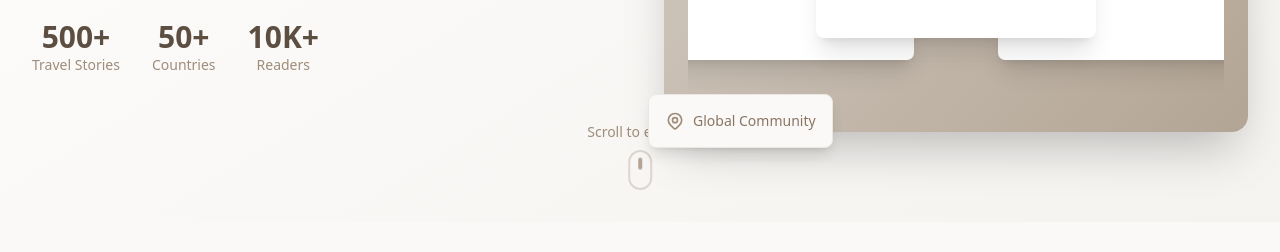
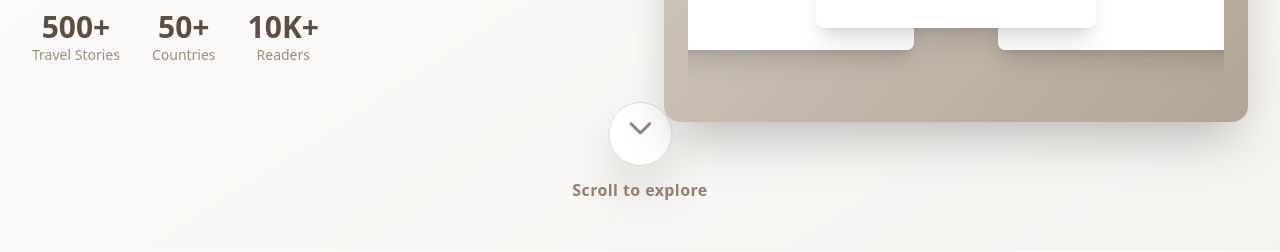
Before and after one commit to hau23/travel-blog, a Next.js app in the folder my-app/: page / in a window 1280 px wide. Shown: the part 659-911 px from the top of the page. Built offline with nearby package versions, Linux system fonts and the light colour scheme; what tailwindcss-motion would draw is missing.

Commit message:
Change scroll indicator position and effect

```diff
--- a/my-app/components/HeroSection.tsx
+++ b/my-app/components/HeroSection.tsx
@@ -10,7 +10,7 @@ const HeroSection: React.FC = () => {
         <div className="absolute inset-0"></div>
       </div>
 
-      <div className="relative max-w-7xl mx-auto px-4 sm:px-6 lg:px-8 py-20">
+      <div className="relative max-w-7xl mx-auto px-4 sm:px-6 lg:px-8 py-20 pb-32">
         <div className="grid lg:grid-cols-2 gap-12 items-center">
           {/* Left Column - Content */}
           <div className="space-y-8">
@@ -80,28 +80,23 @@ const HeroSection: React.FC = () => {
                   <span className="text-sm font-medium text-taupe-700">Live Stories</span>
                 </div>
               </div>
-
-              <div className="absolute -bottom-4 -left-4 bg-taupe-50 rounded-lg p-4 shadow-lg border border-taupe-200">
-                <div className="flex items-center space-x-2">
-                  <svg className="w-5 h-5 text-taupe-600" fill="none" stroke="currentColor" viewBox="0 0 24 24">
-                    <path strokeLinecap="round" strokeLinejoin="round" strokeWidth={2} d="M17.657 16.657L13.414 20.9a1.998 1.998 0 01-2.827 0l-4.244-4.243a8 8 0 1111.314 0z" />
-                    <path strokeLinecap="round" strokeLinejoin="round" strokeWidth={2} d="M15 11a3 3 0 11-6 0 3 3 0 016 0z" />
-                  </svg>
-                  <span className="text-sm font-medium text-taupe-700">Global Community</span>
-                </div>
-              </div>
             </div>
           </div>
         </div>
       </div>
 
       {/* Scroll Indicator */}
-      <div className="absolute bottom-8 left-1/2 transform -translate-x-1/2">
-        <div className="flex flex-col items-center space-y-2">
-          <span className="text-sm text-taupe-600 font-medium">Scroll to explore</span>
-          <div className="w-6 h-10 border-2 border-taupe-300 rounded-full flex justify-center">
-            <div className="w-1 h-3 bg-taupe-500 rounded-full mt-2 animate-bounce"></div>
+      <div className="absolute bottom-12 left-1/2 -translate-x-1/2">
+        <div className="flex flex-col items-center space-y-3">
+          <div className="relative group">
+            <span className="absolute inset-0 rounded-full bg-taupe-400/30 animate-ping"></span>
+            <span className="relative flex items-center justify-center w-16 h-16 rounded-full bg-white/90 backdrop-blur border border-taupe-300 shadow-2xl transition-transform group-hover:scale-105">
+              <svg className="w-8 h-8 text-taupe-700 animate-bounce" fill="none" stroke="currentColor" viewBox="0 0 24 24" aria-hidden="true">
+                <path strokeLinecap="round" strokeLinejoin="round" strokeWidth={2} d="M19 9l-7 7-7-7"></path>
+              </svg>
+            </span>
           </div>
+          <span className="text-base text-taupe-700 font-semibold tracking-wide animate-pulse">Scroll to explore</span>
         </div>
       </div>
     </section>
```
